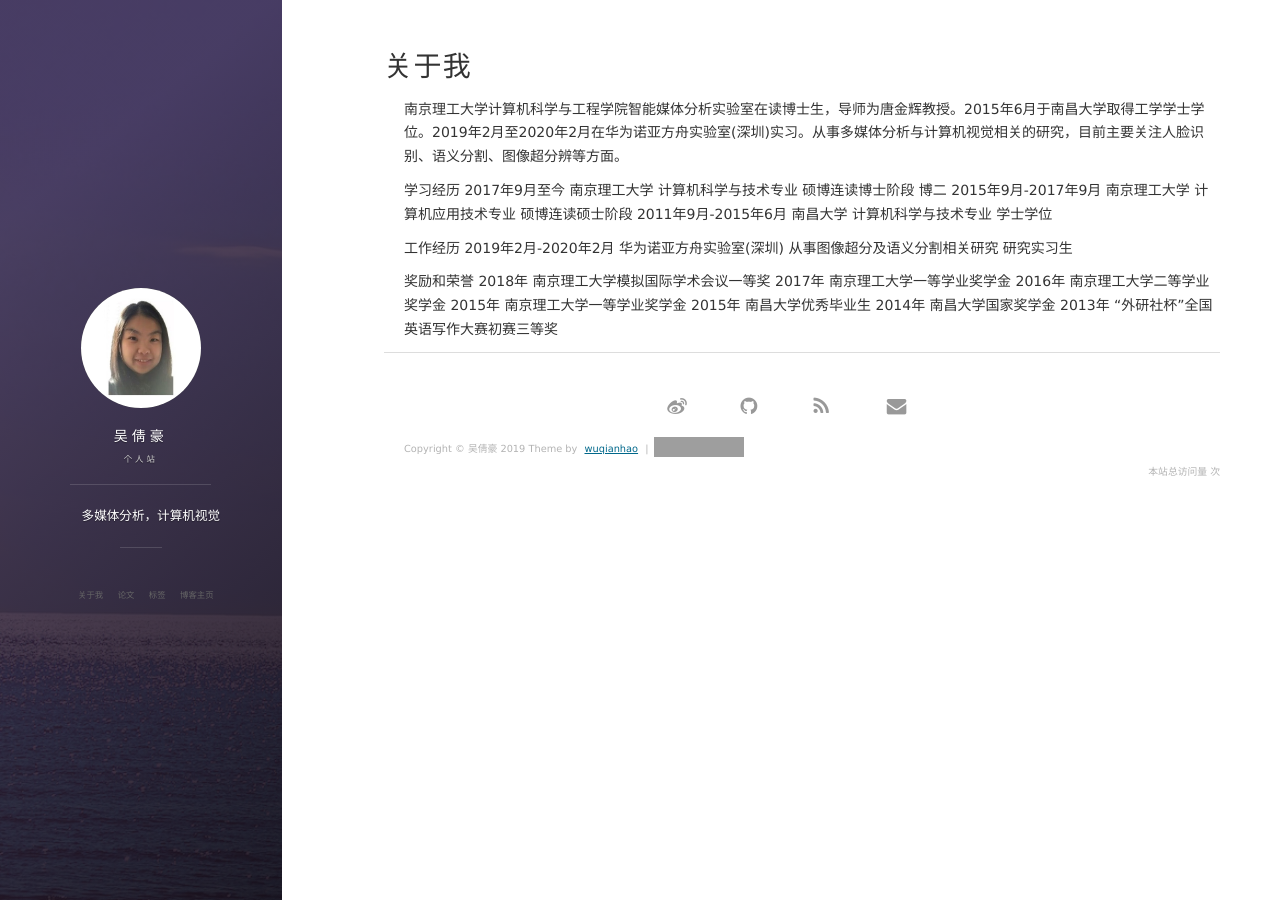
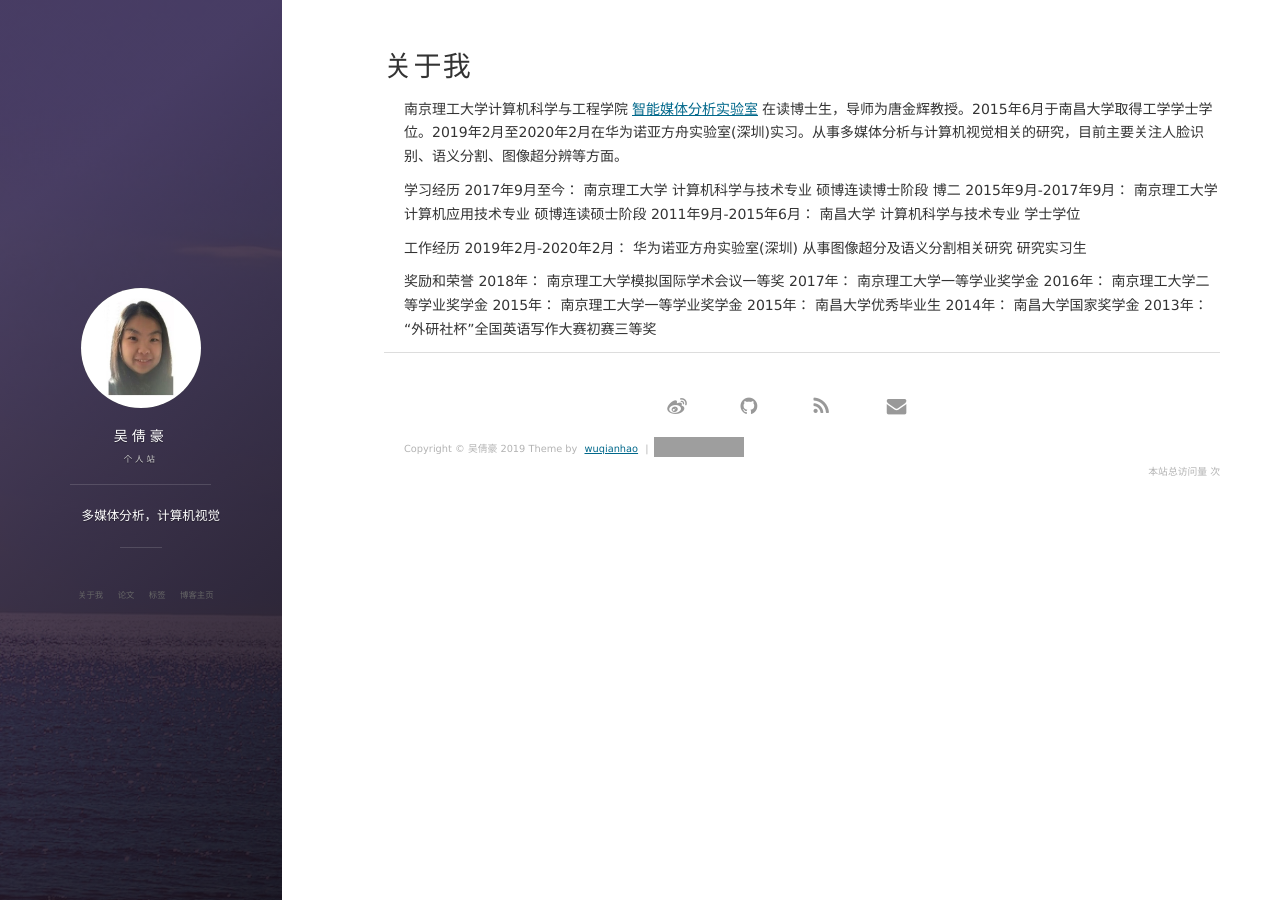
Before and after one commit to wqhIris/homepage, a Jekyll site: the page built from about.md, in a window 1280 px wide. Built offline with Jekyll 4.4.1, drawn with Linux system fonts in a browser that asks for light colours; nearby versions of some CDN libraries; comment, search, counter and statistics services are not loaded; part of the change alters nothing that is shown; grey boxes are pictures that could not be loaded.

```diff
--- a/about.md
+++ b/about.md
@@ -3,21 +3,21 @@ layout: page
 title: 关于我
 ---
 
-南京理工大学计算机科学与工程学院智能媒体分析实验室在读博士生，导师为唐金辉教授。2015年6月于南昌大学取得工学学士学位。2019年2月至2020年2月在华为诺亚方舟实验室(深圳)实习。从事多媒体分析与计算机视觉相关的研究，目前主要关注人脸识别、语义分割、图像超分辨等方面。
+南京理工大学计算机科学与工程学院<a href='https://imag-njust.net/'>智能媒体分析实验室</a>在读博士生，导师为唐金辉教授。2015年6月于南昌大学取得工学学士学位。2019年2月至2020年2月在华为诺亚方舟实验室(深圳)实习。从事多媒体分析与计算机视觉相关的研究，目前主要关注人脸识别、语义分割、图像超分辨等方面。
 
 学习经历
-2017年9月至今				  南京理工大学 计算机科学与技术专业 硕博连读博士阶段  博二
-2015年9月-2017年9月		南京理工大学 计算机应用技术专业 硕博连读硕士阶段
-2011年9月-2015年6月 	南昌大学 计算机科学与技术专业 学士学位
+2017年9月至今：				  南京理工大学 计算机科学与技术专业 硕博连读博士阶段  博二
+2015年9月-2017年9月：		南京理工大学 计算机应用技术专业 硕博连读硕士阶段
+2011年9月-2015年6月：  	南昌大学 计算机科学与技术专业 学士学位
 
 工作经历
-2019年2月-2020年2月   华为诺亚方舟实验室(深圳) 从事图像超分及语义分割相关研究 研究实习生
+2019年2月-2020年2月：    华为诺亚方舟实验室(深圳) 从事图像超分及语义分割相关研究 研究实习生
 
 奖励和荣誉
-2018年 南京理工大学模拟国际学术会议一等奖
-2017年	南京理工大学一等学业奖学金
-2016年 南京理工大学二等学业奖学金
-2015年 南京理工大学一等学业奖学金
-2015年	南昌大学优秀毕业生
-2014年	南昌大学国家奖学金
-2013年	“外研社杯”全国英语写作大赛初赛三等奖
+2018年：  南京理工大学模拟国际学术会议一等奖
+2017年：	南京理工大学一等学业奖学金
+2016年：  南京理工大学二等学业奖学金
+2015年：  南京理工大学一等学业奖学金
+2015年：	南昌大学优秀毕业生
+2014年：	南昌大学国家奖学金
+2013年：	“外研社杯”全国英语写作大赛初赛三等奖
```
